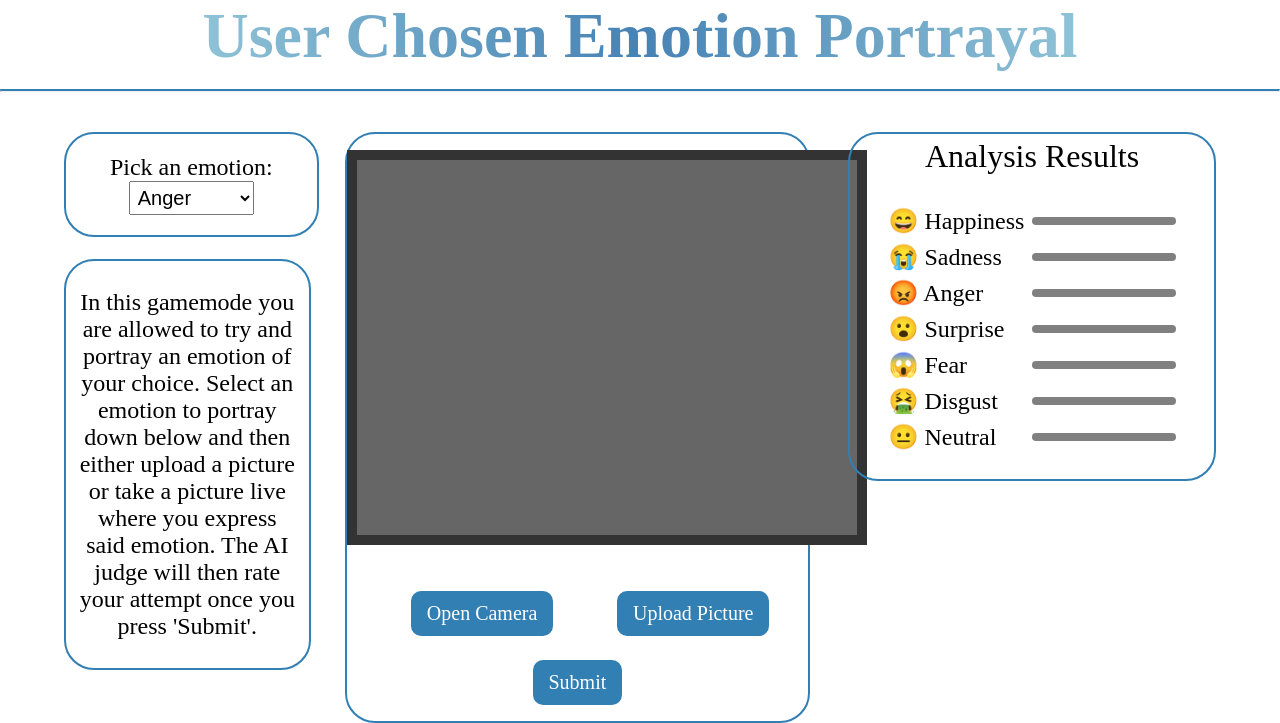
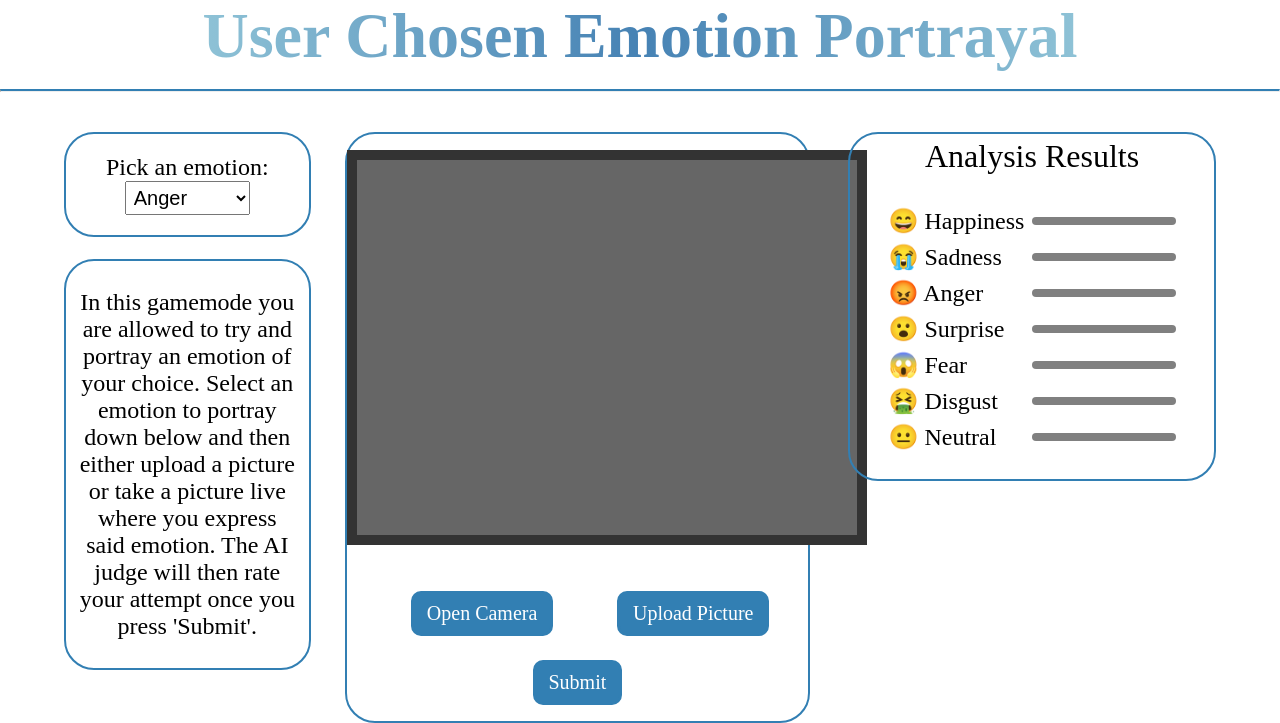
Before and after one commit to gxyrafis/FacE-ERaTA-ONLINE, a Flask app: page /useremotion in a window 1280 px wide. Shown: the part 151-874 px from the top of the page. Run offline with Flask 3, Linux system fonts and the light colour scheme; some libraries are stand-ins or nearby versions.

Commit message:
User emotion minor visual upgrade

```diff
--- a/templates/useremotion.html
+++ b/templates/useremotion.html
@@ -23,7 +23,7 @@ User Picked Emotion Challenge
     <form action="#" method="POST" enctype="multipart/form-data">
     <div style="display:flex; width: 90%; margin: auto; justify-content: safe center; margin-top: 5vh;">
         <div style="width: 22%;">
-            <div style="width:100%; border: solid; border-width: 2px; border-color: #327fb3; height: fit-content; border-radius: 30px; padding: 0.5vh; padding-top: 1vh; padding-bottom: 1vh; text-align: center; font-size: 150%; font-family: Yu Gothic UI;">
+            <div style="width:100%; border: solid; border-width: 2px; border-color: #327fb3; height: fit-content; border-radius: 30px; padding-top: 1vh; padding-bottom: 1vh; text-align: center; font-size: 150%; font-family: Yu Gothic UI;">
                 <div style="text-align: center; font-size: 3vh; padding-bottom: 1.5vh; padding-top: 1.5vh">
                     <label for="emotion">Pick an emotion:</label>
                     <select name="emotion" id="emotion" style="padding-top: 0.5vh; padding-bottom: 0.5vh; padding-left: 0.5vh; padding-right: 0.5vh; font-size: 2.5vh;">
```
